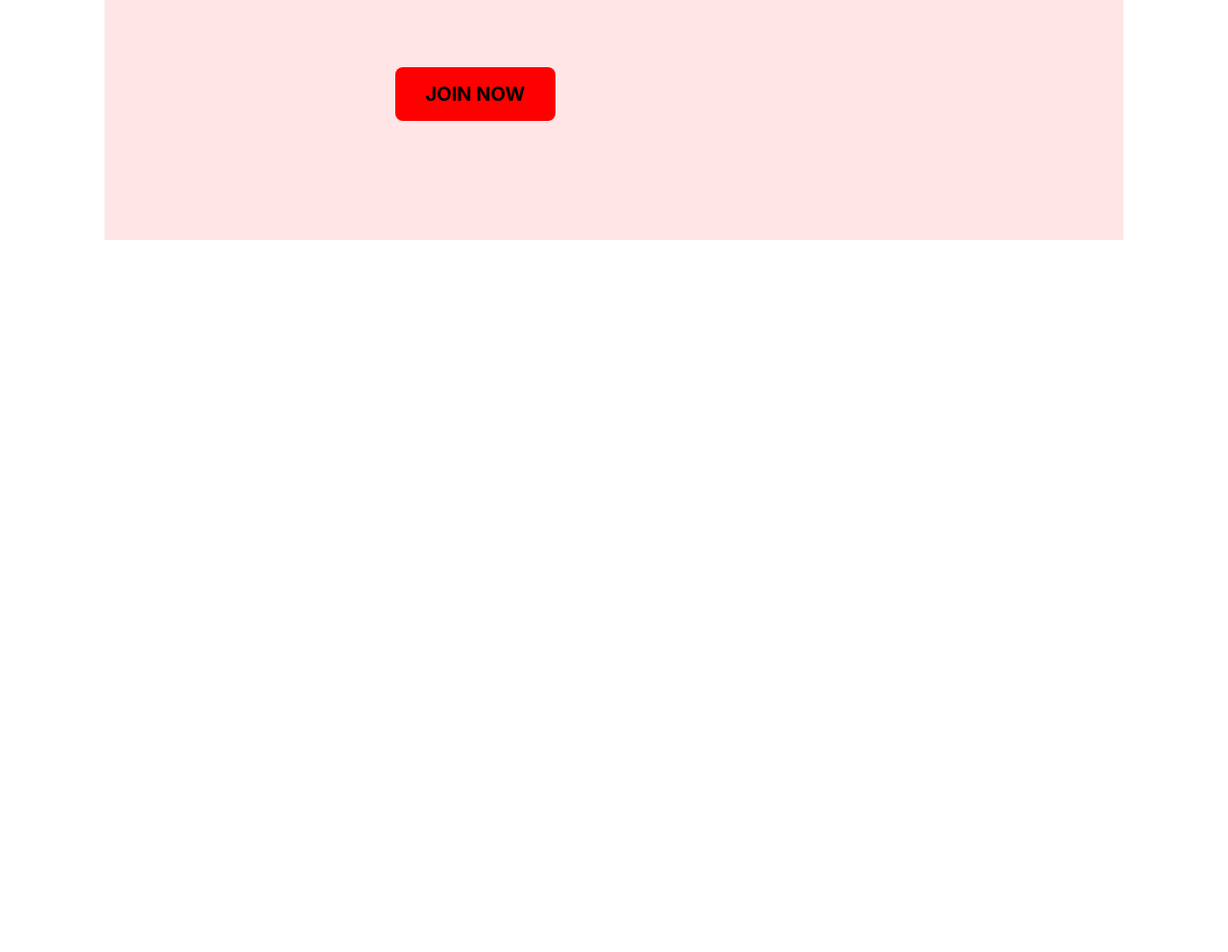
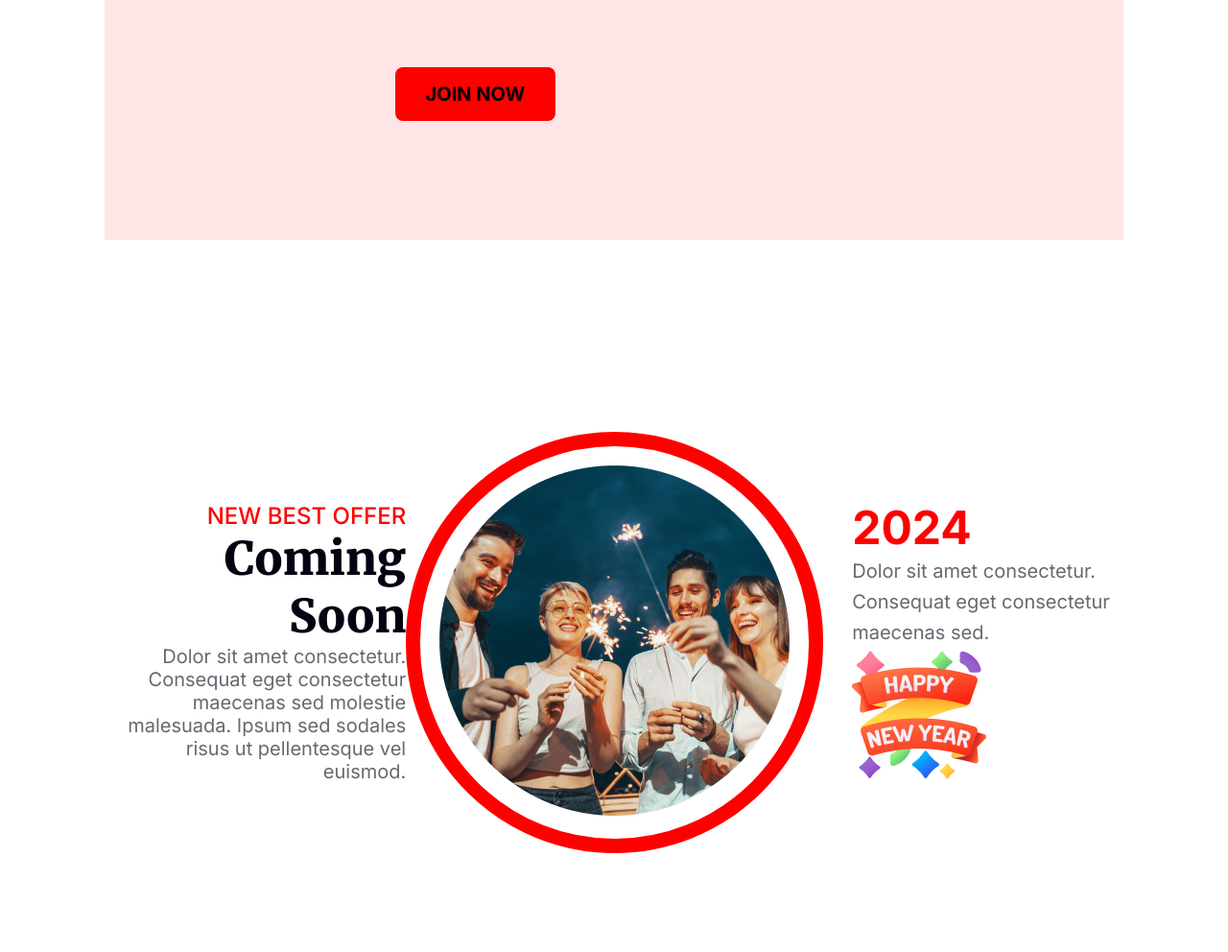
Before and after one commit to AyonHasan07/assignment01, a plain HTML site: page index.html in a window 1280 px wide. Shown: the part 2852-3844 px from the top of the page at 96% size. Before the commit the page ends 3152 px from the top, so only its background shows below. Drawn offline with Linux system fonts and the light colour scheme.

Commit message:
5th section done

```diff
--- a/index.html
+++ b/index.html
@@ -75,5 +75,29 @@
             </div>
         </div>
     </section>
+
+    <section class="upnext">
+        <div class="upnext-area">
+            <div class="upnext-l">
+                <h3 class="upnext-l1">
+                    NEW BEST OFFER
+                </h3>
+                <h2 class="upnext-l2">Coming Soon</h2>
+                <p class="upnext-l3">Dolor sit amet consectetur. Consequat eget consectetur maecenas sed molestie malesuada. Ipsum sed sodales risus ut pellentesque vel euismod. </p>
+            </div>
+            <div class="upnext-m">
+                <img src="images/Ellipse1.png" alt="">
+            </div>
+            <div class="upnext-r">
+                <h1 class="upnext-r1">
+                    2024
+                </h1>
+                <p class="upnext-r2">
+                    Dolor sit amet consectetur. Consequat eget consectetur maecenas sed.
+                </p>
+                <img src="images/Group96.png" alt="">
+            </div>
+        </div>
+    </section>
 </body>
 </html>
--- a/style/style.css
+++ b/style/style.css
@@ -8,7 +8,7 @@ body{
     font-family: 'Merriweather', serif;
 }
 /* heder style */
-header, .party, .event{
+header, .party, .event, .upnext{
     width: 83%;
     max-width: 1320px;
     margin:50px auto;
@@ -196,3 +196,73 @@ header, .party, .event{
     background: #F00;
     padding: 16px 32px;
 }
+
+/* 5th section start */
+
+.upnext-area{
+    display: flex;
+    align-items: center;
+    justify-content: space-between;
+    font-family: Inter;
+    padding: 100px 0;
+}
+
+/* .upnext-area > div{
+    width: 30%;
+} */
+
+.upnext-l{
+    width: 30%;
+    align-items: end;
+    text-align: right;
+}
+
+.upnext-l1{
+    color: #F00;
+    font-size: 24px;
+    font-weight: 500;
+}
+
+.upnext-l2{
+    color: #070211;
+    font-family: Merriweather;
+    font-size: 48px;
+    font-weight: 900;
+    text-transform: capitalize;
+}
+
+.upnext-l3{
+    color: rgba(7, 2, 17, 0.60);
+    font-size: 20px;
+    font-weight: 400;
+    /* line-height: 32px; */
+}
+
+.upnext-m{
+    /* height:463px ; */
+    /* width: 463px; */
+    padding: 20px;
+    border-spacing: 10px;
+    border-radius: 463px;
+    gap: 10px;
+    border: 15px solid #F00;
+}
+
+.upnext-r{
+    width:  27%;
+    padding-left: 30px;
+}
+
+.upnext-r1{
+    color: #F00;
+    font-size: 48px;
+    font-weight: 700;
+
+}
+
+.upnext-r2{
+    color: rgba(7, 2, 17, 0.60);
+    font-size: 20px;
+    font-weight: 400;
+    line-height: 32px;
+}
```
Also changed, not shown: images/Ellipse1.png (renamed from images/Ellipse 1.png), images/Group96.png (renamed from images/Group 96.png).
